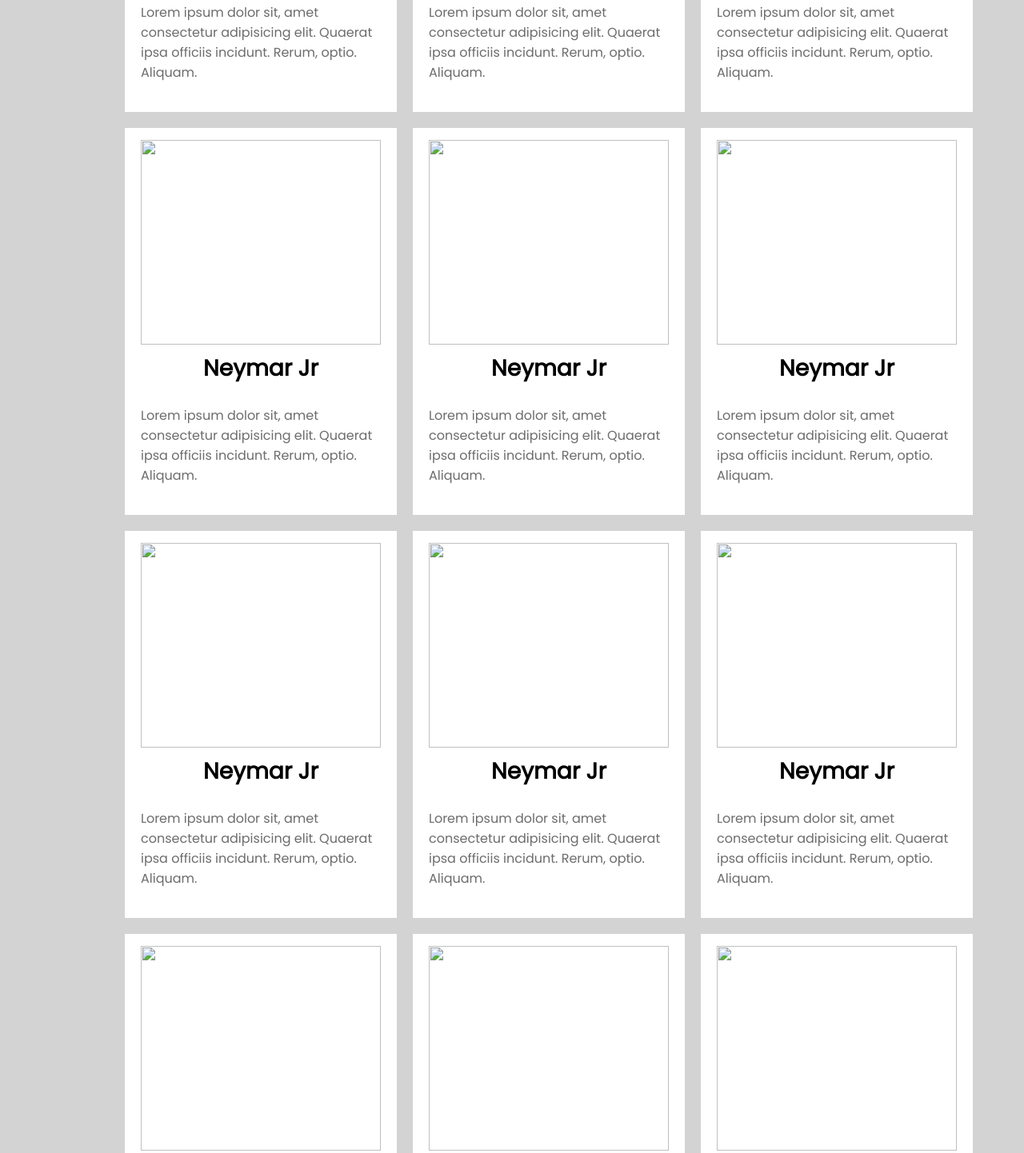
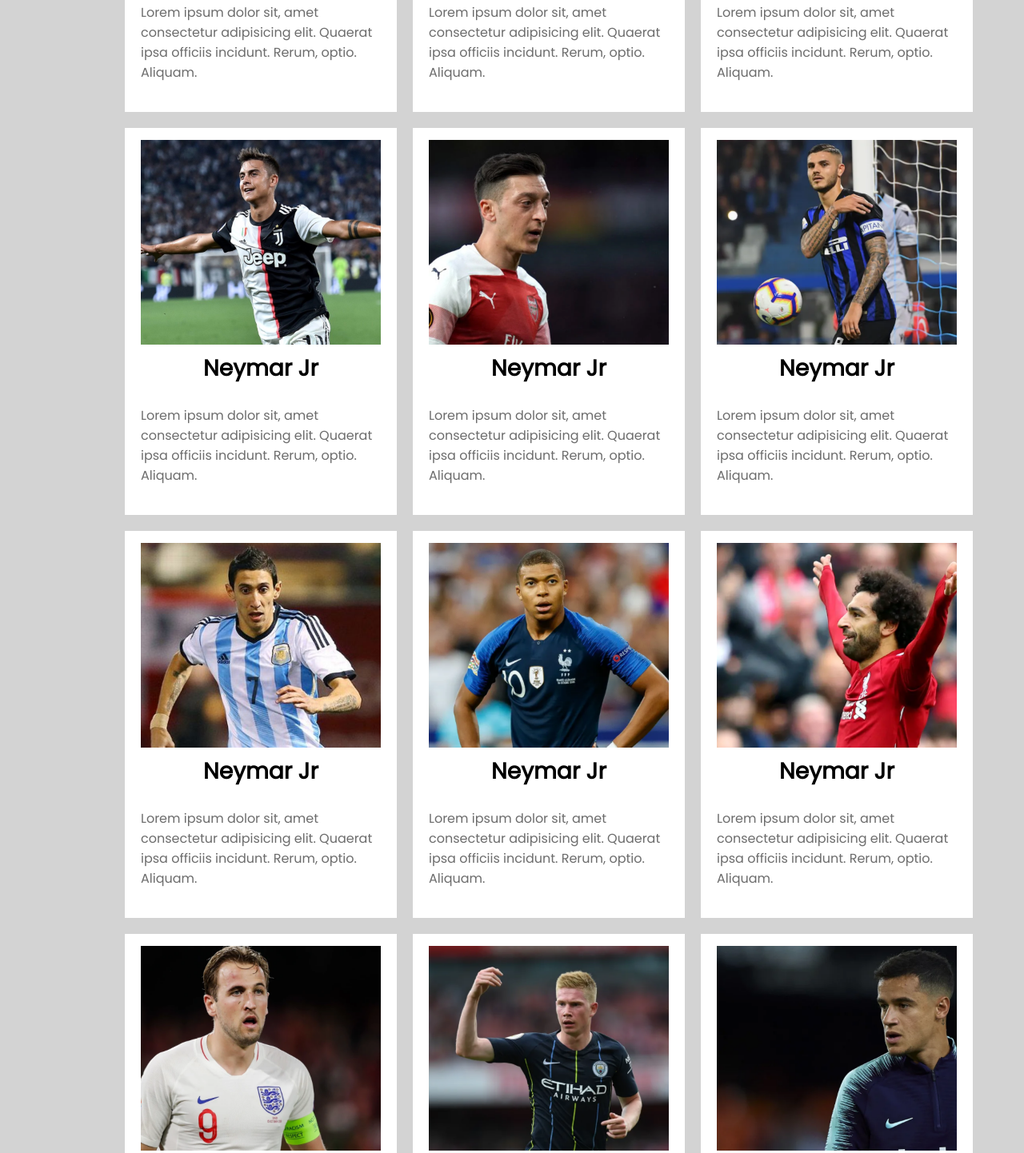
Before and after one commit to Samsuddin-Shohan/responsive-football, a plain HTML site: page index.html in a window 1280 px wide. Shown: the part 1058-2500 px from the top of the page at 80% size. Drawn offline with Linux system fonts and the light colour scheme; the site is published under a folder, as on GitHub Pages, so addresses that start at the root find nothing.

Commit message:
footbal2

```diff
--- a/index.html
+++ b/index.html
@@ -47,62 +47,62 @@
     <section class="container all-players">
         <div class="players">
             <div class="player">
-               <img src="/images/players/player-1.png" alt="">
+               <img src="images/players/player-1.png" alt="">
                 <h3>Neymar Jr</h3>
                 <p>Lorem ipsum dolor sit, amet consectetur adipisicing elit. Quaerat ipsa officiis incidunt. Rerum, optio. Aliquam.</p>
             </div>
             <div class="player">
-               <img src="/images/players/player-2.png" alt="">
+               <img src="images/players/player-2.png" alt="">
                 <h3>Neymar Jr</h3>
                 <p>Lorem ipsum dolor sit, amet consectetur adipisicing elit. Quaerat ipsa officiis incidunt. Rerum, optio. Aliquam.</p>
             </div>
             <div class="player">
-               <img src="/images/players/player-3.png" alt="">
+               <img src="images/players/player-3.png" alt="">
                 <h3>Neymar Jr</h3>
                 <p>Lorem ipsum dolor sit, amet consectetur adipisicing elit. Quaerat ipsa officiis incidunt. Rerum, optio. Aliquam.</p>
             </div>
             <div class="player">
-               <img src="/images/players/player-4.png" alt="">
+               <img src="images/players/player-4.png" alt="">
                 <h3>Neymar Jr</h3>
                 <p>Lorem ipsum dolor sit, amet consectetur adipisicing elit. Quaerat ipsa officiis incidunt. Rerum, optio. Aliquam.</p>
             </div>
             <div class="player">
-               <img src="/images/players/player-5.png" alt="">
+               <img src="images/players/player-5.png" alt="">
                 <h3>Neymar Jr</h3>
                 <p>Lorem ipsum dolor sit, amet consectetur adipisicing elit. Quaerat ipsa officiis incidunt. Rerum, optio. Aliquam.</p>
             </div>
             <div class="player">
-               <img src="/images/players/player-6.png" alt="">
+               <img src="images/players/player-6.png" alt="">
                 <h3>Neymar Jr</h3>
                 <p>Lorem ipsum dolor sit, amet consectetur adipisicing elit. Quaerat ipsa officiis incidunt. Rerum, optio. Aliquam.</p>
             </div>
             <div class="player">
-               <img src="/images/players/player-7.png" alt="">
+               <img src="images/players/player-7.png" alt="">
                 <h3>Neymar Jr</h3>
                 <p>Lorem ipsum dolor sit, amet consectetur adipisicing elit. Quaerat ipsa officiis incidunt. Rerum, optio. Aliquam.</p>
             </div>
             <div class="player">
-               <img src="/images/players/player-8.png" alt="">
+               <img src="images/players/player-8.png" alt="">
                 <h3>Neymar Jr</h3>
                 <p>Lorem ipsum dolor sit, amet consectetur adipisicing elit. Quaerat ipsa officiis incidunt. Rerum, optio. Aliquam.</p>
             </div>
             <div class="player">
-               <img src="/images/players/player-9.png" alt="">
+               <img src="images/players/player-9.png" alt="">
                 <h3>Neymar Jr</h3>
                 <p>Lorem ipsum dolor sit, amet consectetur adipisicing elit. Quaerat ipsa officiis incidunt. Rerum, optio. Aliquam.</p>
             </div>
             <div class="player">
-               <img src="/images/players/player-10.png" alt="">
+               <img src="images/players/player-10.png" alt="">
                 <h3>Neymar Jr</h3>
                 <p>Lorem ipsum dolor sit, amet consectetur adipisicing elit. Quaerat ipsa officiis incidunt. Rerum, optio. Aliquam.</p>
             </div>
             <div class="player">
-               <img src="/images/players/player-11.png" alt="">
+               <img src="images/players/player-11.png" alt="">
                 <h3>Neymar Jr</h3>
                 <p>Lorem ipsum dolor sit, amet consectetur adipisicing elit. Quaerat ipsa officiis incidunt. Rerum, optio. Aliquam.</p>
             </div>
             <div class="player">
-               <img src="/images/players/player-12.png" alt="">
+               <img src="images/players/player-12.png" alt="">
                 <h3>Neymar Jr</h3>
                 <p>Lorem ipsum dolor sit, amet consectetur adipisicing elit. Quaerat ipsa officiis incidunt. Rerum, optio. Aliquam.</p>
             </div>
@@ -116,12 +116,12 @@
         <p class="watch-live">Watch Now <span><i class="fas fa-arrow-right"></i></span></p>
         </div>
         <div class="highlights-image half-width">
-            <img src="/images/match.png" alt="">
+            <img src="images/match.png" alt="">
         </div>
     </section>
     <footer class="container">
         <div class="footer-image">
-            <img src="/images/Logo.png" alt="">
+            <img src="images/Logo.png" alt="">
         </div>
         <div class="footer-icons">
             <i class="fab fa-instagram icon"></i>
```
Also changed, not shown: 1 other file.
